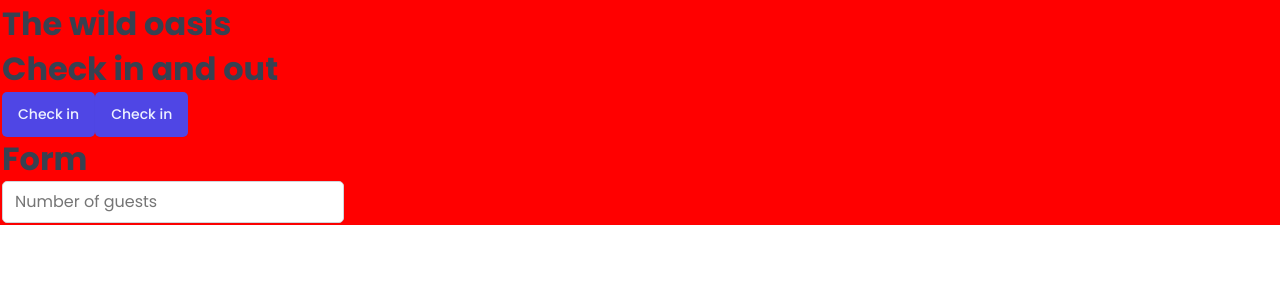
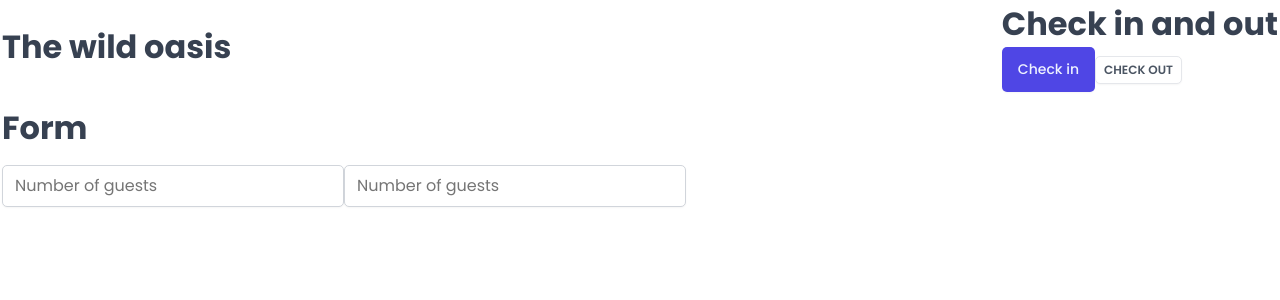
Before and after one commit to Jony-007/The-Clariton-oasis, a React (Vite) app: page / in a window 1280 px wide. Shown: the top 300 px of the page. Built offline with nearby package versions, Linux system fonts and the light colour scheme; a web font is replaced by a local one.

Commit message:
Added Button and Row reusable styled components

```diff
--- a/src/App.jsx
+++ b/src/App.jsx
@@ -4,9 +4,9 @@ import GlobalStyles from "./styles/GlobalStyles";
 import Button from "./ui/Button";
 import Input from "./ui/Input";
 import Heading from "./ui/Heading";
+import Row from "./ui/Row";
 
 const StyledApp = styled.div`
-  background-color: red;
   padding: 2px;
 `;
 
@@ -15,14 +15,37 @@ export const App = () => {
     <>
       <GlobalStyles />
       <StyledApp>
-        <Heading type="h1"> The wild oasis</Heading>
-        <Heading type="h2"> Check in and out</Heading>
+        <Row type="vertical">
+          <Row type="horizontal">
+            <Heading type="h1"> The wild oasis</Heading>
+            <div>
+              <Heading type="h2"> Check in and out</Heading>
 
-        <Button onClick={() => alert("Pikachu")}>Check in</Button>
-        <Button onClick={() => alert("Pikachu")}>Check in</Button>
-        <Heading type="h3"> Form</Heading>
+              <Button
+                variation="primary"
+                size="medium"
+                onClick={() => alert("Check in")}
+              >
+                Check in
+              </Button>
+              <Button
+                variation="secondary"
+                size="small"
+                onClick={() => alert("Check Out")}
+              >
+                Check out
+              </Button>
+            </div>
+          </Row>
 
-        <Input type="number" placeholder="Number of guests" />
+          <Row type="vertical">
+            <Heading type="h3"> Form</Heading>
+            <form>
+              <Input type="number" placeholder="Number of guests" />
+              <Input type="number" placeholder="Number of guests" />
+            </form>
+          </Row>
+        </Row>
       </StyledApp>
     </>
   );
--- a/src/ui/Button.jsx
+++ b/src/ui/Button.jsx
@@ -49,20 +49,17 @@ const variations = {
 };
 
 const Button = styled.button`
-    font-size: 1.4rem;
-    padding: 1.2rem 1.6rem;
-    font-weight: 500;
-    border: none;
-    border-radius: var(--border-radius-sm);
-    background-color: var(--color-brand-600);
-    color:var(--color-brand-50);
+  border: none;
+  border-radius: var(--border-radius-sm);
+  box-shadow: var(--shadow-sm);
 
-    cursor: pointer;
-    box-shadow: var(--shadow-sm);
-    &:hover{
-      background-color: var(--color-brand-700);
-    }
+  ${(props) => sizes[props.size]}
+  ${(props) => variations[props.variation]}
 `;
 
+Button.defaultProps = {
+  variations: "primary",
+  size: "medium",
+};
 
 export default Button;
--- /dev/null
+++ b/src/ui/Row.jsx
@@ -0,0 +1,26 @@
+import { css } from "styled-components";
+import styled from "styled-components";
+
+const Row = styled.div`
+  display: flex;
+
+  ${(props) =>
+    props.type === "horizontal" &&
+    css`
+      justify-content: space-between;
+      align-items: center;
+    `}
+
+  ${(props) =>
+    props.type === "vertical" &&
+    css`
+      flex-direction: column;
+      gap: 1.4rem;
+    `}
+`;
+
+Row.defaultProps = {
+  type: "vertical",
+};
+
+export default Row;
```
